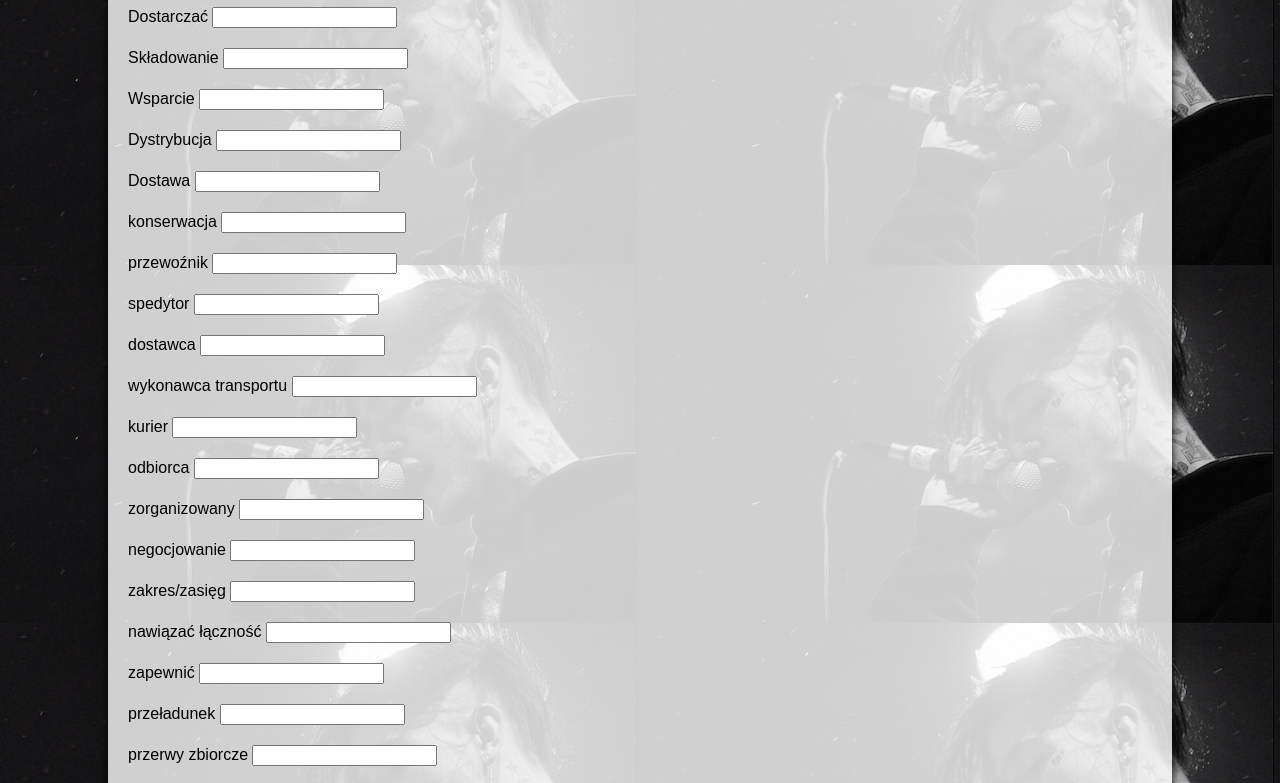
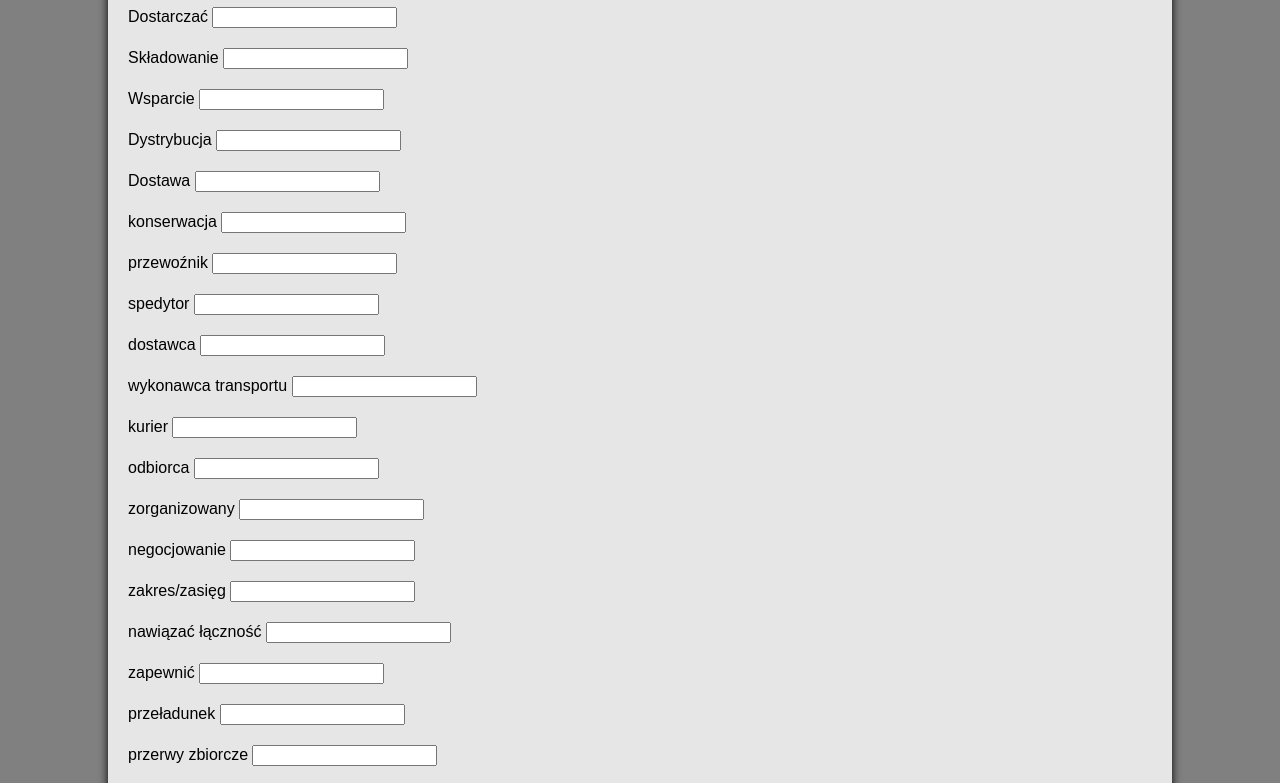
Before and after one commit to ojiro1/quiz3, a plain HTML site: page next_quiz.html in a window 1280 px wide. Shown: the part 93-876 px from the top of the page. Drawn offline with Linux system fonts and the light colour scheme.

Commit message:
Update styl2.css

```diff
--- a/styl2.css
+++ b/styl2.css
@@ -2,7 +2,7 @@ body {
     font-family: Arial, sans-serif;
     margin: 0;
     padding: 0;
-    background-image: url(lilpeep.jpg);
+    background-color: grey;
 }
 .container {
     width: 80%;
```
